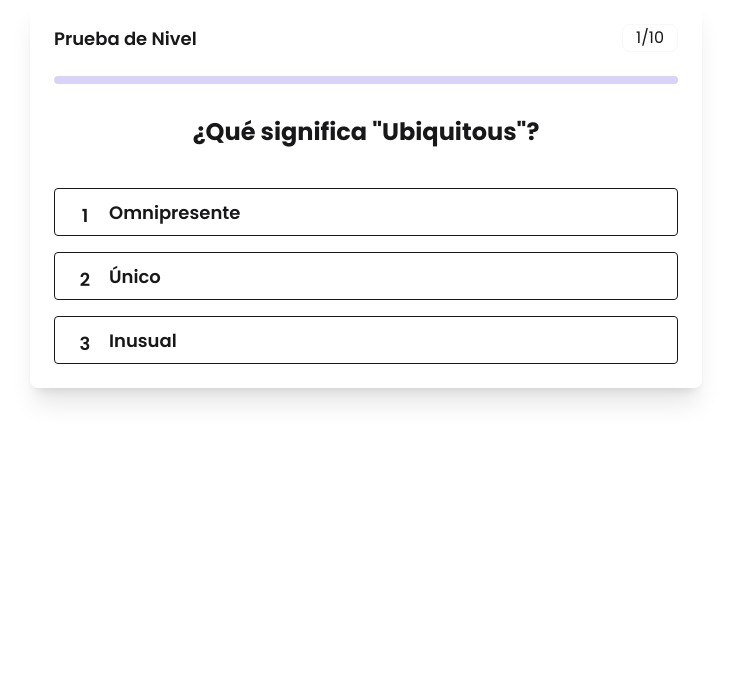
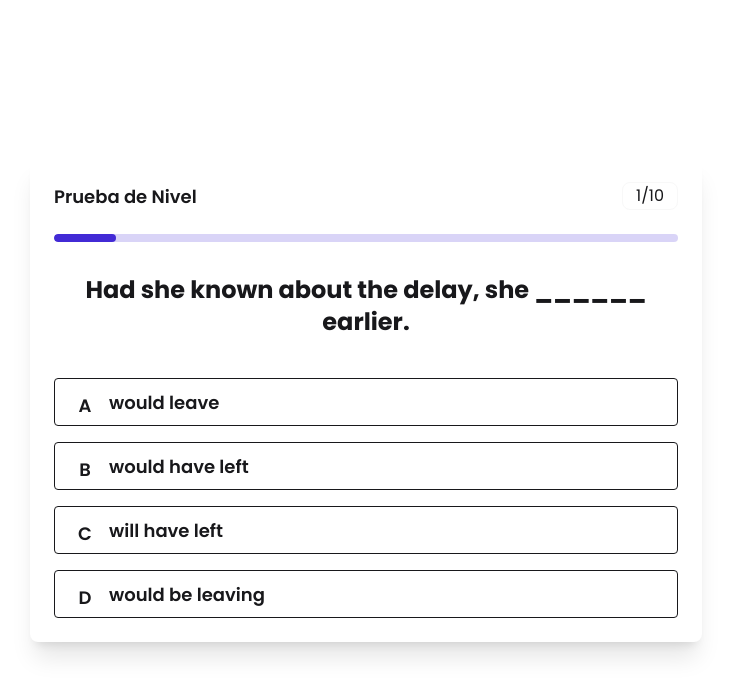
Before and after one commit to alejoborracci21/SpeaklyAI, a Next.js app in the folder frontend/: page /questions in a window 1280 px wide. Shown: the top 696 px of the page, without its empty margins (274-1005 px from the left). Built offline with nearby package versions, Linux system fonts and the light colour scheme; no server answers; sample sign-in values are in the browser's storage.

Commit message:
Connect to IA

```diff
--- a/frontend/src/app/(protected)/questions/page.tsx
+++ b/frontend/src/app/(protected)/questions/page.tsx
@@ -2,146 +2,87 @@
 import { useState } from "react"
 import { useRouter } from "next/navigation"
 import { CheckCircle, XCircle, AlertCircle } from "lucide-react"
-
+import { questions } from "./questions"
+import { getFirebaseToken } from "@/lib/firebase/getFirebaseToken"
+import { addScoreToUser } from "@/lib/firebase/users"
+import { toast } from "sonner"
 export default function LevelTest() {
   const router = useRouter()
   const [currentQuestion, setCurrentQuestion] = useState(0)
   const [score, setScore] = useState(0)
   const [attempts, setAttempts] = useState(0)
   const [showAnswer, setShowAnswer] = useState(false)
-  const [selectedOption, setSelectedOption] = useState<number | null>(null)
+  const [selectedOption, setSelectedOption] = useState<string | null>(null)
   const [testCompleted, setTestCompleted] = useState(false)
 
-  // Preguntas de ejemplo para el test de nivel
-  const questions = [
-    {
-      word: "Ubiquitous",
-      options: ["Omnipresente", "Único", "Inusual"],
-      correctAnswer: 0,
-      translation: "Omnipresente",
-    },
-    {
-      word: "Ephemeral",
-      options: ["Eterno", "Pasajero", "Importante"],
-      correctAnswer: 1,
-      translation: "Pasajero/Efímero",
-    },
-    {
-      word: "Pragmatic",
-      options: ["Teórico", "Idealista", "Práctico"],
-      correctAnswer: 2,
-      translation: "Práctico",
-    },
-    {
-      word: "Ambiguous",
-      options: ["Ambiguo", "Claro", "Preciso"],
-      correctAnswer: 0,
-      translation: "Ambiguo",
-    },
-    {
-      word: "Meticulous",
-      options: ["Descuidado", "Meticuloso", "Rápido"],
-      correctAnswer: 1,
-      translation: "Meticuloso",
-    },
-    {
-      word: "Eloquent",
-      options: ["Silencioso", "Tímido", "Elocuente"],
-      correctAnswer: 2,
-      translation: "Elocuente",
-    },
-    {
-      word: "Benevolent",
-      options: ["Benévolo", "Malvado", "Neutral"],
-      correctAnswer: 0,
-      translation: "Benévolo",
-    },
-    {
-      word: "Diligent",
-      options: ["Perezoso", "Diligente", "Descuidado"],
-      correctAnswer: 1,
-      translation: "Diligente",
-    },
-    {
-      word: "Resilient",
-      options: ["Frágil", "Débil", "Resistente"],
-      correctAnswer: 2,
-      translation: "Resistente",
-    },
-    {
-      word: "Verbose",
-      options: ["Verboso", "Conciso", "Silencioso"],
-      correctAnswer: 0,
-      translation: "Verboso",
-    },
-  ]
-
-  const handleOptionSelect = (optionIndex: number) => {
+  const handleOptionSelect = (optionId: string) => {
     if (showAnswer) return
 
-    setSelectedOption(optionIndex)
-    setAttempts(attempts + 1)
+    setSelectedOption(optionId)
+    setAttempts(prev => prev + 1)
 
-    if (optionIndex === questions[currentQuestion].correctAnswer) {
-      // Respuesta correcta
-      const pointsEarned = attempts === 0 ? 2 : 1 // 2 puntos en primer intento, 1 en segundo
-      setScore(score + pointsEarned)
+    if (optionId === questions[currentQuestion].correct) {
+      // Respuesta correcta: sumar 75 puntos
+      setScore(prev => prev + 75)
 
       // Mostrar toast de éxito
       const toast = document.createElement("div")
       toast.className = "toast toast-top toast-end"
       toast.innerHTML = `
-        <div class="alert alert-success">
-          <span>¡Correcto! +${pointsEarned} puntos</span>
+        <div class=\"alert alert-success\">
+          <span>¡Correcto! +75 puntos</span>
         </div>
       `
       document.body.appendChild(toast)
-
-      // Eliminar el toast después de 2 segundos
       setTimeout(() => {
         document.body.removeChild(toast)
       }, 2000)
 
-      // Pasar a la siguiente pregunta después de un breve retraso
-      setTimeout(() => {
-        nextQuestion()
-      }, 1000)
+      setTimeout(() => nextQuestion(), 1000)
     } else if (attempts >= 1) {
-      // Segundo intento fallido, mostrar respuesta correcta
+      // Segundo intento fallido, mostrar respuesta
       setShowAnswer(true)
-
-      // Pasar a la siguiente pregunta después de mostrar la respuesta
-      setTimeout(() => {
-        nextQuestion()
-      }, 2000)
+      setTimeout(() => nextQuestion(), 2000)
     }
   }
 
   const nextQuestion = () => {
     if (currentQuestion < questions.length - 1) {
-      setCurrentQuestion(currentQuestion + 1)
+      setCurrentQuestion(prev => prev + 1)
       setAttempts(0)
       setShowAnswer(false)
       setSelectedOption(null)
     } else {
-      // Test completado
       setTestCompleted(true)
     }
   }
 
   const getLevel = () => {
-    const percentage = (score / (questions.length * 2)) * 100
+    const totalPoints = questions.length * 75
+    const percentage = (score / totalPoints) * 100
     if (percentage >= 80) return "Avanzado"
     if (percentage >= 50) return "Intermedio"
     return "Principiante"
   }
 
-  const finishTest = () => {
+  const finishTest = async () => {
+    const token = await getFirebaseToken()
+    console.log("Token:", token)
+    if (!token) return toast.error("Error al obtener el token del usuario")
+    await addScoreToUser(token.toString(), score)
     router.push("/speaklyAI/profile")
   }
 
+  const correctText = () => {
+    const correctOption = questions[currentQuestion].options.find(
+      opt => opt.id === questions[currentQuestion].correct
+    )
+    return correctOption?.text || ""
+  }
+
   return (
-      <div className="max-w-2xl mx-auto">
+    <div className="flex items-center justify-center min-h-screen">
+      <div className="max-w-2xl w-full">
         {!testCompleted ? (
           <div className="card bg-base-100 shadow-xl">
             <div className="card-body">
@@ -154,44 +95,46 @@ export default function LevelTest() {
 
               <progress
                 className="progress progress-primary w-full mb-6"
-                value={currentQuestion}
-                max={questions.length - 1}
+                value={currentQuestion + 1}
+                max={questions.length}
               ></progress>
 
               <div className="text-center mb-6">
-                <h3 className="text-2xl font-bold mb-2">¿Qué significa &quot;{questions[currentQuestion].word}&quot;?</h3>
+                <h3 className="text-2xl font-bold mb-2">
+                  {questions[currentQuestion].prompt}
+                </h3>
                 {showAnswer && (
                   <div className="alert alert-info mt-2">
                     <AlertCircle className="w-5 h-5" />
-                    <span>Traducción: {questions[currentQuestion].translation}</span>
+                    <span>Respuesta: {correctText()}</span>
                   </div>
                 )}
               </div>
 
               <div className="grid gap-4">
-                {questions[currentQuestion].options.map((option, index) => (
+                {questions[currentQuestion].options.map(option => (
                   <button
-                    key={index}
+                    key={option.id}
                     className={`btn btn-lg justify-start ${
-                      selectedOption === index
-                        ? index === questions[currentQuestion].correctAnswer
+                      selectedOption === option.id
+                        ? option.id === questions[currentQuestion].correct
                           ? "btn-success"
                           : "btn-error"
                         : "btn-outline"
-                    } ${showAnswer && index === questions[currentQuestion].correctAnswer ? "btn-success" : ""}`}
-                    onClick={() => handleOptionSelect(index)}
+                    } ${showAnswer && option.id === questions[currentQuestion].correct ? "btn-success" : ""}`}
+                    onClick={() => handleOptionSelect(option.id)}
                     disabled={showAnswer}
                   >
-                    {selectedOption === index ? (
-                      index === questions[currentQuestion].correctAnswer ? (
+                    {selectedOption === option.id ? (
+                      option.id === questions[currentQuestion].correct ? (
                         <CheckCircle className="w-5 h-5 mr-2" />
                       ) : (
                         <XCircle className="w-5 h-5 mr-2" />
                       )
                     ) : (
-                      <span className="w-5 h-5 mr-2">{index + 1}</span>
+                      <span className="w-5 h-5 mr-2">{option.id.toUpperCase()}</span>
                     )}
-                    {option}
+                    {option.text}
                   </button>
                 ))}
               </div>
@@ -215,7 +158,7 @@ export default function LevelTest() {
                 <div className="stat">
                   <div className="stat-title">Puntuación</div>
                   <div className="stat-value">
-                    {score}/{questions.length * 2}
+                    {score}/{questions.length * 75}
                   </div>
                 </div>
                 <div className="stat">
@@ -231,5 +174,6 @@ export default function LevelTest() {
           </div>
         )}
       </div>
+    </div>
   )
 }
--- a/frontend/src/app/(protected)/questions/questions.ts
+++ b/frontend/src/app/(protected)/questions/questions.ts
@@ -1,112 +1,112 @@
 export const questions = [
   {
     id: 1,
-    prompt: "She ____ to the gym every day.",
+    prompt: "Had she known about the delay, she ______ earlier.",
     options: [
-      { id: "a", text: "go" },
-      { id: "b", text: "goes" },
-      { id: "c", text: "is going" },
-      { id: "d", text: "gone" }
+      { id: "a", text: "would leave" },
+      { id: "b", text: "would have left" },
+      { id: "c", text: "will have left" },
+      { id: "d", text: "would be leaving" }
     ],
     correct: "b"
   },
   {
     id: 2,
-    prompt: "Choose the synonym of 'happy':",
+    prompt: "Select the sentence that correctly uses inversion for emphasis:",
     options: [
-      { id: "a", text: "sad" },
-      { id: "b", text: "joyful" },
-      { id: "c", text: "angry" },
-      { id: "d", text: "tired" }
+      { id: "a", text: "Never I have seen such chaos." },
+      { id: "b", text: "Rarely have I seen such chaos." },
+      { id: "c", text: "Seldom I have seen such chaos." },
+      { id: "d", text: "Hardly I have seen such chaos." }
     ],
     correct: "b"
   },
   {
     id: 3,
-    prompt: "I have lived here ____ 2010.",
+    prompt: "Which is the best synonym for 'cogent' in this context: 'She gave a ______ argument that convinced us all.'",
     options: [
-      { id: "a", text: "for" },
-      { id: "b", text: "since" },
-      { id: "c", text: "at" },
-      { id: "d", text: "from" }
+      { id: "a", text: "flimsy" },
+      { id: "b", text: "convoluted" },
+      { id: "c", text: "persuasive" },
+      { id: "d", text: "elliptical" }
     ],
-    correct: "b"
+    correct: "c"
   },
   {
     id: 4,
-    prompt: "He is good ____ playing chess.",
+    prompt: "Identify the error in this sentence: 'Neither the manager nor the employees was willing to comply.'",
     options: [
-      { id: "a", text: "in" },
-      { id: "b", text: "at" },
-      { id: "c", text: "with" },
-      { id: "d", text: "on" }
+      { id: "a", text: "Neither…nor" },
+      { id: "b", text: "was" },
+      { id: "c", text: "to comply" },
+      { id: "d", text: "the employees" }
     ],
     correct: "b"
   },
   {
     id: 5,
-    prompt: "They ____ a movie last night.",
+    prompt: "Choose the correct conditional structure to complete: 'If he ______ so recklessly, he’d have avoided the accident.'",
     options: [
-      { id: "a", text: "watch" },
-      { id: "b", text: "watched" },
-      { id: "c", text: "watching" },
-      { id: "d", text: "watches" }
+      { id: "a", text: "drives" },
+      { id: "b", text: "had driven" },
+      { id: "c", text: "would drive" },
+      { id: "d", text: "would have driven" }
     ],
     correct: "b"
   },
   {
     id: 6,
-    prompt: "Identify the error: 'She don't like coffee.'",
+    prompt: "Which sentence demonstrates correct use of the subjunctive mood?",
     options: [
-      { id: "a", text: "She" },
-      { id: "b", text: "don't" },
-      { id: "c", text: "like" },
-      { id: "d", text: "coffee" }
-    ],
-    correct: "b"
-  },
-  {
-    id: 7,
-    prompt: "What is the antonym of 'fast'?",
-    options: [
-      { id: "a", text: "quick" },
-      { id: "b", text: "rapid" },
-      { id: "c", text: "slow" },
-      { id: "d", text: "swift" }
+      { id: "a", text: "It’s crucial he attends the meeting on time." },
+      { id: "b", text: "It’s crucial he attended the meeting on time." },
+      { id: "c", text: "It’s crucial he attend the meeting on time." },
+      { id: "d", text: "It’s crucial he will attend the meeting on time." }
     ],
     correct: "c"
   },
   {
+    id: 7,
+    prompt: "Select the option that best completes the phrasal verb: 'She ______ the proposal at the last minute.'",
+    options: [
+      { id: "a", text: "pulled off" },
+      { id: "b", text: "pulled through" },
+      { id: "c", text: "pulled out" },
+      { id: "d", text: "pulled over" }
+    ],
+    correct: "a"
+  },
+  {
     id: 8,
-    prompt: "__ apple a day keeps the doctor away.",
+    prompt: "Choose the most precise preposition: 'He’s adept ______ detecting subtle lies.'",
     options: [
-      { id: "a", text: "A" },
-      { id: "b", text: "An" },
-      { id: "c", text: "The" },
-      { id: "d", text: "No article" }
+      { id: "a", text: "at" },
+      { id: "b", text: "in" },
+      { id: "c", text: "of" },
+      { id: "d", text: "with" }
     ],
-    correct: "b"
+    correct: "a"
   },
   {
     id: 9,
-    prompt: "If I ____ rich, I would travel the world.",
+    prompt: "Which sentence correctly conveys a mixed third–second conditional?",
     options: [
-      { id: "a", text: "was" },
-      { id: "b", text: "am" },
-      { id: "c", text: "were" },
-      { id: "d", text: "be" }
+      { id: "a", text: "If I had studied more, I would be a doctor now." },
+      { id: "b", text: "If I study more, I would have become a doctor." },
+      { id: "c", text: "If I had studied more, I would become a doctor." },
+      { id: "d", text: "If I had studied more, I will be a doctor now." }
     ],
-    correct: "c"
+    correct: "a"
   },
   {
     id: 10,
-    prompt: "Which word has a different vowel sound?",
+    prompt: "Which option correctly uses nominalization to turn this verb into a noun? 'They will analyze the data before making a decision.' → 'Their ______ of the data...' ",
     options: [
-      { id: "a", text: "cat" },
-      { id: "b", text: "bat" },
-      { id: "c", text: "bag" },
-      { id: "d", text: "cake" }
+      { id: "a", text: "analyze" },
+      { id: "b", text: "analysis" },
+      { id: "c", text: "analyzation" },
+      { id: "d", text: "analytical" }
     ],
-    correct: "d"
+    correct: "b"
   }
 ];
```
Also changed, not shown: frontend/src/app/(protected)/speaklyAI/challenge/page.tsx (+20 -3 lines), frontend/src/components/auth/Register.tsx (+3 -9 lines).
